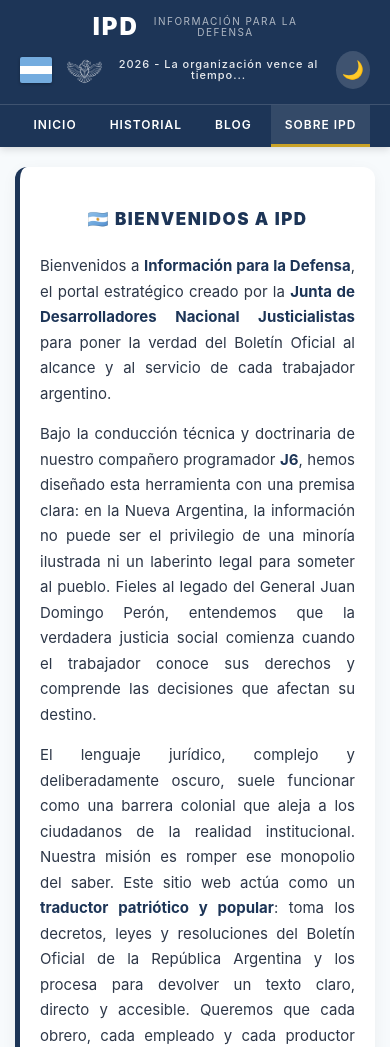
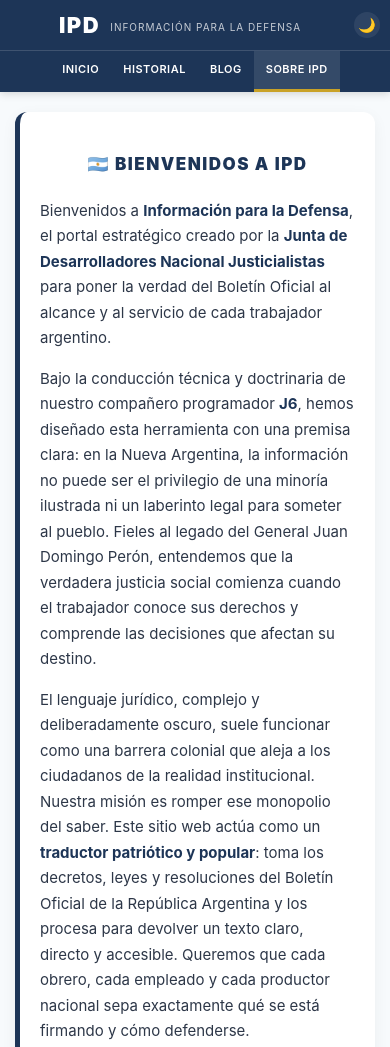
Before and after one commit to ipdboletin/ipdboletin.github.io, a plain HTML site: page sobre.html in a window 390 px wide. Shown: the top 1047 px of the page. Drawn offline with Linux system fonts and the light colour scheme.

Commit message:
Update sobre.html

```diff
--- a/sobre.html
+++ b/sobre.html
@@ -8,6 +8,49 @@
     <meta name="keywords" content="IPD, sobre, peronismo, justicialismo, boletín oficial, Argentina">
     <meta name="author" content="Junta de Desarrolladores Nacional Justicialistas">
     <meta name="robots" content="index, follow">
+
+    <!-- ============ CANONICAL ============ -->
+    <link rel="canonical" href="https://ipdboletin.github.io/sobre.html" />
+
+    <!-- ============ FAVICON ============ -->
+    <link rel="icon" href="condor.png" type="image/png">
+    <link rel="apple-touch-icon" href="condor.png">
+
+    <!-- ============ MANIFEST PWA ============ -->
+    <link rel="manifest" href="manifest.json">
+    <meta name="theme-color" content="#1D3557">
+
+    <!-- ============ OPEN GRAPH (Facebook / WhatsApp) ============ -->
+    <meta property="og:title" content="Sobre IPD – Información para la Defensa">
+    <meta property="og:description" content="La Junta de Desarrolladores Nacional Justicialistas pone la verdad del Boletín Oficial al servicio del pueblo trabajador.">
+    <meta property="og:image" content="https://ipdboletin.github.io/condor.png">
+    <meta property="og:url" content="https://ipdboletin.github.io/sobre.html">
+    <meta property="og:type" content="website">
+    <meta property="og:locale" content="es_AR">
+    <meta property="og:site_name" content="IPD - Información para la Defensa">
+
+    <!-- ============ TWITTER / X CARD ============ -->
+    <meta name="twitter:card" content="summary_large_image">
+    <meta name="twitter:title" content="Sobre IPD – Información para la Defensa">
+    <meta name="twitter:description" content="La Junta de Desarrolladores Nacional Justicialistas pone la verdad del Boletín Oficial al servicio del pueblo trabajador.">
+    <meta name="twitter:image" content="https://ipdboletin.github.io/condor.png">
+
+    <!-- ============ JSON-LD (Structured Data) ============ -->
+    <script type="application/ld+json">
+    {
+      "@context": "https://schema.org",
+      "@type": "AboutPage",
+      "name": "Sobre IPD – Información para la Defensa",
+      "url": "https://ipdboletin.github.io/sobre.html",
+      "description": "Sobre IPD - Información para la Defensa. Junta de Desarrolladores Nacional Justicialistas.",
+      "isPartOf": {
+        "@type": "WebSite",
+        "name": "IPD - Información para la Defensa",
+        "url": "https://ipdboletin.github.io/"
+      }
+    }
+    </script>
+
     <style>
         :root {
             --azul-tactico: #1D3557;
@@ -56,20 +99,22 @@
 
         /* ============ HEADER ESTILO ARCA ============ */
         .header-ipd { background-color: var(--header-fondo); color: var(--header-texto); position: sticky; top: 0; z-index: 1000; box-shadow: 0 2px 8px rgba(0,0,0,0.15); }
-        .header-top { display: flex; justify-content: space-between; align-items: flex-start; padding: 12px 30px; max-width: 1400px; margin: 0 auto; }
+        .header-top { display: flex; justify-content: space-between; align-items: center; padding: 12px 30px; max-width: 1400px; margin: 0 auto; }
         .header-izq { display: flex; align-items: center; gap: 15px; height: 45px; }
-        .header-logo { font-size: 32px; font-weight: 900; letter-spacing: 2px; color: var(--header-texto); line-height: 1; position: relative; top: -3px; }
-        .header-separador { font-size: 32px; color: rgba(255,255,255,0.3); line-height: 1; position: relative; top: -4px; }
-        .header-nombre { display: flex; flex-direction: column; justify-content: center; height: 100%; line-height: 1.15; }
+        .header-logo { font-size: 32px; font-weight: 900; letter-spacing: 2px; color: var(--header-texto); line-height: 1; }
+        .header-separador { font-size: 32px; color: rgba(255,255,255,0.3); line-height: 1; }
+        .header-nombre { display: flex; flex-direction: column; justify-content: center; line-height: 1.15; }
         .header-nombre .linea1 { font-size: 12px; font-weight: 400; letter-spacing: 1.5px; text-transform: uppercase; color: rgba(255,255,255,0.65); line-height: 1.15; }
         .header-nombre .linea2 { font-size: 12px; font-weight: 400; letter-spacing: 1.5px; text-transform: uppercase; color: rgba(255,255,255,0.65); line-height: 1.15; }
-        .header-der { display: flex; align-items: center; gap: 15px; margin-top: 4px; }
+        .header-der { display: flex; align-items: center; gap: 15px; }
         .bandera-css { width: 40px; height: 26px; border-radius: 2px; overflow: hidden; box-shadow: 0 1px 3px rgba(0,0,0,0.3); display: flex; flex-direction: column; }
         .bandera-css .franja-celeste { flex: 1; background-color: #74ACDF; }
         .bandera-css .franja-blanca { flex: 1; background-color: #FFFFFF; }
         .header-emblema { height: 45px; width: auto; filter: brightness(0) invert(1); }
         .header-año { font-size: 13px; font-weight: 500; color: rgba(255,255,255,0.9); letter-spacing: 1px; line-height: 1; }
-        .btn-modo { background-color: rgba(255,255,255,0.15); border: none; color: var(--header-texto); width: 38px; height: 38px; border-radius: 50%; cursor: pointer; font-size: 18px; display: flex; align-items: center; justify-content: center; transition: 0.3s; }
+
+        /* Botón modo oscuro (desktop) */
+        .btn-modo { background-color: rgba(255,255,255,0.15); border: none; color: var(--header-texto); width: 38px; height: 38px; border-radius: 50%; cursor: pointer; font-size: 18px; line-height: 1; display: flex; align-items: center; justify-content: center; transition: 0.3s; flex-shrink: 0; padding: 0; }
         .btn-modo:hover { background-color: rgba(255,255,255,0.3); transform: scale(1.05); }
 
         /* ============ NAV ============ */
@@ -123,27 +168,108 @@
 
         /* ============ RESPONSIVE ============ */
         @media (max-width: 768px) {
-            .header-top { flex-direction: column; gap: 12px; padding: 15px 20px; text-align: center; align-items: center; }
-            .header-izq, .header-der { justify-content: center; height: auto; margin-top: 0; }
-            .header-logo, .header-separador { top: 0; }
-            .header-logo { font-size: 24px; }
+            /* --- HEADER MOBILE: UNA FILA CENTRADA --- */
+            .header-top {
+                display: flex;
+                flex-direction: row;
+                align-items: center;
+                justify-content: center;
+                gap: 8px;
+                padding: 10px 45px 10px 15px;
+                position: relative;
+                min-height: 50px;
+                height: 50px;
+            }
+
+            .header-izq {
+                display: flex;
+                align-items: center;
+                justify-content: center;
+                gap: 10px;
+                height: auto;
+                width: auto;
+            }
+
+            .header-logo {
+                font-size: 22px;
+                letter-spacing: 1.5px;
+            }
+
             .header-separador { display: none; }
-            .header-nombre { height: auto; }
-            .header-nombre .linea1 { font-size: 10px; }
-            .header-nombre .linea2 { font-size: 10px; }
-            .header-año { font-size: 11px; }
-            .header-emblema { height: 35px; }
-            .nav-ipd-inner { flex-wrap: wrap; justify-content: center; padding: 0 15px; }
-            .nav-ipd a { padding: 10px 14px; font-size: 12px; }
-            .container { margin: 20px 15px; padding: 0 0; }
+
+            .header-nombre {
+                display: block;
+                line-height: 1;
+            }
+
+            .header-nombre .linea1,
+            .header-nombre .linea2 {
+                display: inline;
+                font-size: 10px;
+                letter-spacing: 1px;
+                color: rgba(255,255,255,0.75);
+            }
+
+            .header-nombre .linea1::after { content: " "; }
+
+            /* En mobile ocultamos bandera, cóndor y año. Dejamos solo el botón */
+            .header-der {
+                display: contents;
+            }
+            .bandera-css,
+            .header-emblema,
+            .header-año { display: none; }
+
+            /* Botón modo: anclado a posición FIJA, sin depender del contenido */
+            .btn-modo {
+                position: absolute;
+                right: 10px;
+                top: 12px;
+                width: 26px;
+                height: 26px;
+                font-size: 14px;
+                line-height: 1;
+                background-color: rgba(255,255,255,0.08);
+                padding: 0;
+                transform: none;
+                margin: 0;
+                display: flex;
+                align-items: center;
+                justify-content: center;
+            }
+            .btn-modo:active { background-color: rgba(255,255,255,0.25); }
+
+            /* --- NAV --- */
+            .nav-ipd-inner {
+                flex-wrap: wrap;
+                justify-content: center;
+                padding: 0 10px;
+                gap: 0;
+            }
+            .nav-ipd a {
+                padding: 10px 12px;
+                font-size: 11px;
+                letter-spacing: 0.5px;
+            }
+
+            /* --- CONTENEDOR --- */
+            .container { margin: 20px 15px; padding: 0; }
             .seccion-card { padding: 25px 20px; }
             .seccion-card h2 { font-size: 17px; }
-            .seccion-card p { font-size: 15px; }
+            .seccion-card p { font-size: 15px; text-align: left; }
             .valores-base { grid-template-columns: 1fr; }
             .valor-comunidad { max-width: 100%; }
             .cita-peron { font-size: 16px; }
+
+            /* --- FOOTER --- */
             .footer-botones { flex-direction: column; align-items: center; }
             .footer-btn { width: 100%; max-width: 280px; justify-content: center; }
+        }
+
+        /* Ajuste extra para pantallas muy chicas */
+        @media (max-width: 380px) {
+            .nav-ipd a { padding: 9px 9px; font-size: 10px; }
+            .seccion-card h2 { font-size: 15px; }
         }
     </style>
 </head>
@@ -161,6 +287,7 @@
                 </div>
             </div>
             <div class="header-der">
+                <button class="btn-modo" id="btn-modo" title="Cambiar modo claro/oscuro">🌙</button>
                 <div class="bandera-css">
                     <div class="franja-celeste"></div>
                     <div class="franja-blanca"></div>
@@ -168,7 +295,6 @@
                 </div>
                 <img src="emblema.png" alt="Emblema IPD" class="header-emblema">
                 <span class="header-año">2026 - La organización vence al tiempo...</span>
-                <button class="btn-modo" id="btn-modo" title="Cambiar modo claro/oscuro">🌙</button>
             </div>
         </div>
         <nav class="nav-ipd">
```
